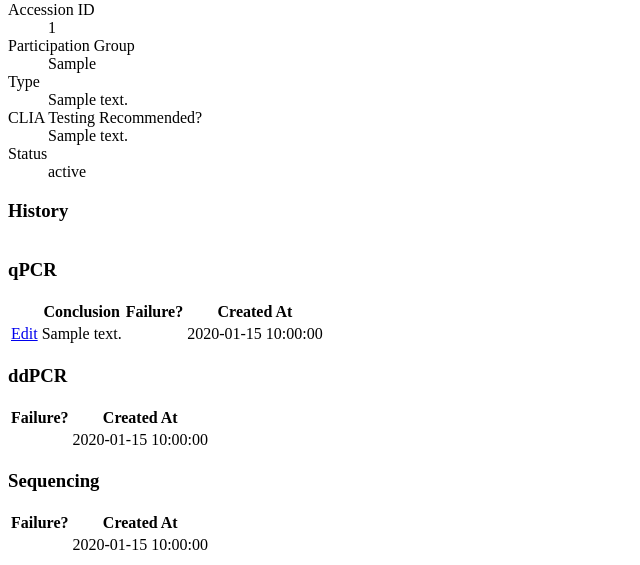
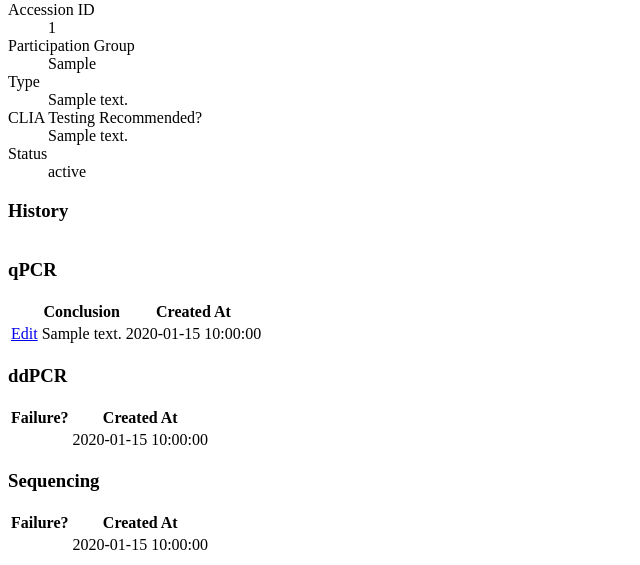
Before and after one commit to stowersinstitute/COVIDTrack, a Symfony app: template templates/specimen/specimen-view.html.twig in a window 1280 px wide. Shown: the part 634-1199 px from the top of the page, without its empty margins (0-640 px from the left). Run offline with Twig, Linux system fonts and the light colour scheme; the template is opened without the code that fills it: most values are stand-ins (such as "Sample title", 1, 10 or a date in 2020); some libraries are stand-ins or nearby versions.

Commit message:
Specimen qPCR Result table removed Failure? column
Not currently used

```diff
--- a/templates/specimen/specimen-view.html.twig
+++ b/templates/specimen/specimen-view.html.twig
@@ -42,7 +42,6 @@
                     <tr>
                         <th>&nbsp;</th>
                         <th>Conclusion</th>
-                        <th>Failure?</th>
                         <th>Created At</th>
                     </tr>
                     </thead>
@@ -53,7 +52,6 @@
                                 <a href="{{ path('app_results_qpcr_edit', {id: result.id}) }}">Edit</a>
                             </td>
                             <td>{{ result.conclusionText }}</td>
-                            <td>{{ result.isFailure ? 'Yes' : '' }}</td>
                             <td>{{ specimen.createdAt | date("Y-m-d H:i:s") }}</td>
                         </tr>
                     {% endfor %}
```
